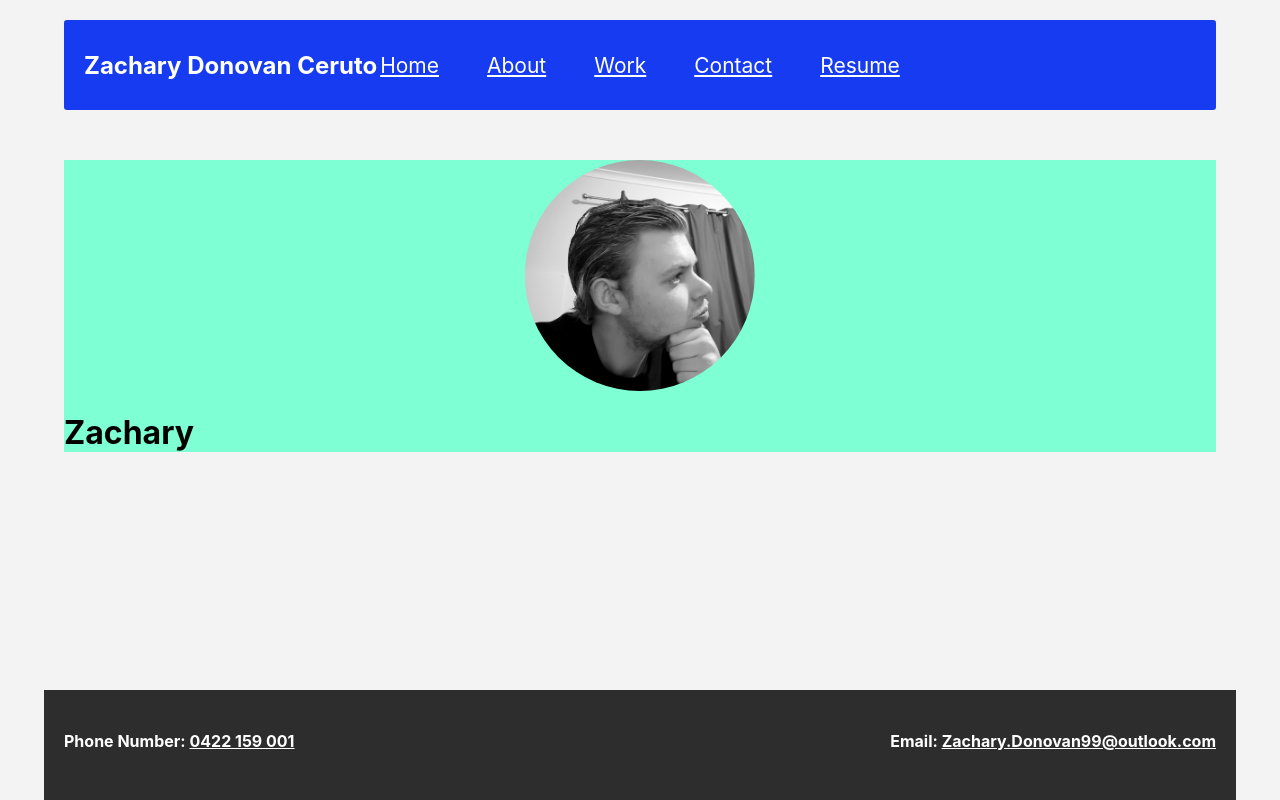
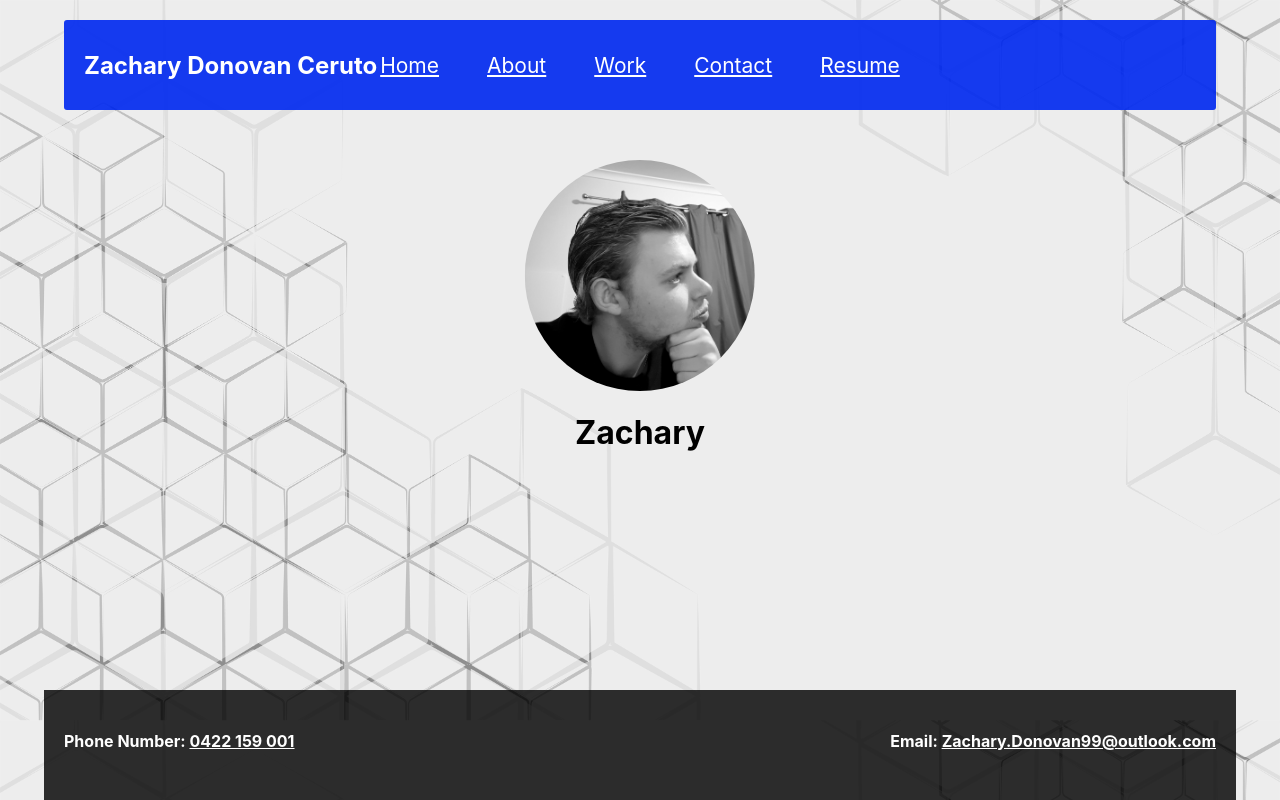
Before and after one commit to ZacharyDonovan88/zd-portfolio, a React (Create React App) app: page /Home in a window 1280 px wide. Built offline with nearby package versions, Linux system fonts and the light colour scheme.

Commit message:
added main bg

```diff
--- a/src/App.css
+++ b/src/App.css
@@ -1,6 +1,8 @@
 /* general */
 :root {
-  background-color: rgb(243, 243, 243);
+  background-image: url('./assests/images/bg.jpg');
+  position: fixed;
+  background-size: cover;
 }
 
 
@@ -9,7 +11,6 @@
   width: 90%;
   margin-left: auto;
   margin-right: auto;
-  background-color: aquamarine;
 }
 
 .homePage img {
@@ -21,6 +22,10 @@
   transform: translateX(-50%);
   border-radius: 50%;
   display: block;
+}
+
+.homePage h1 {
+  text-align: center;
 }
 /* end of home */
 
```
Also changed, not shown: src/assests/images/bg.jpg (added).
